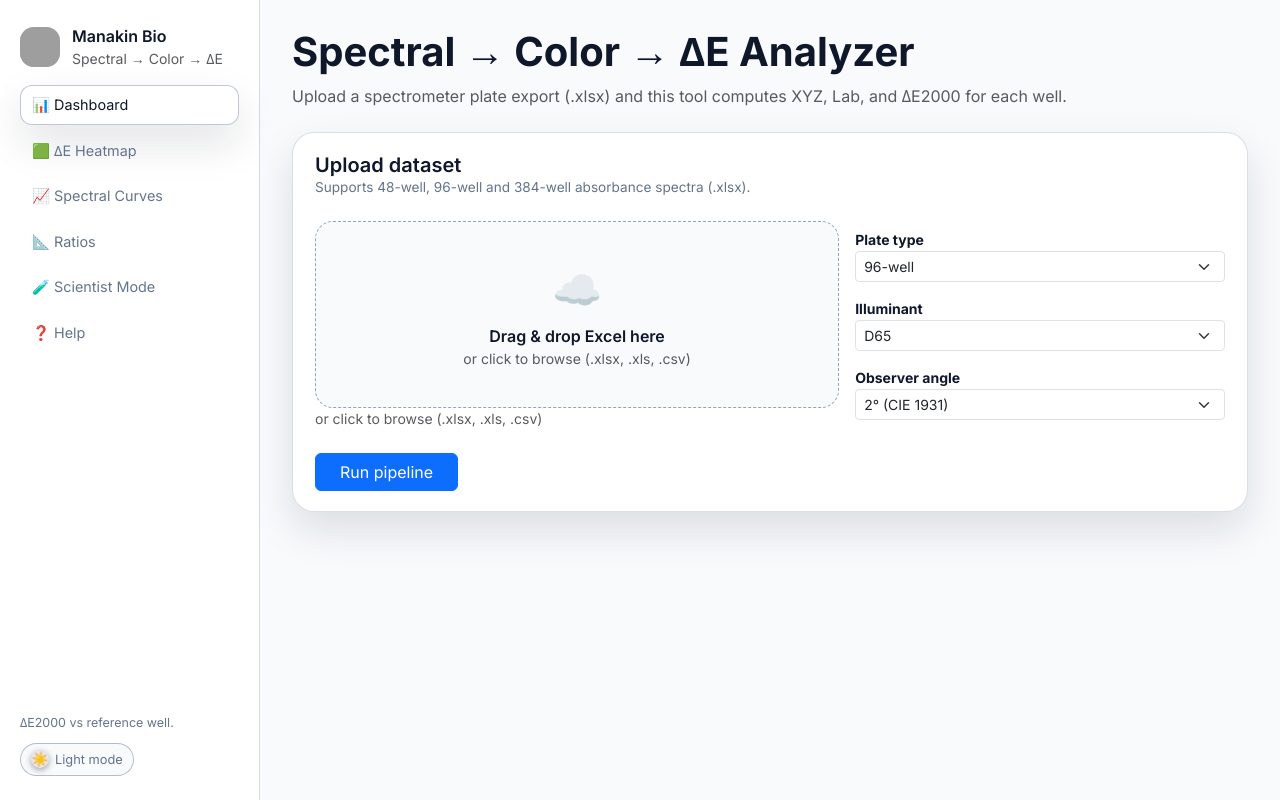
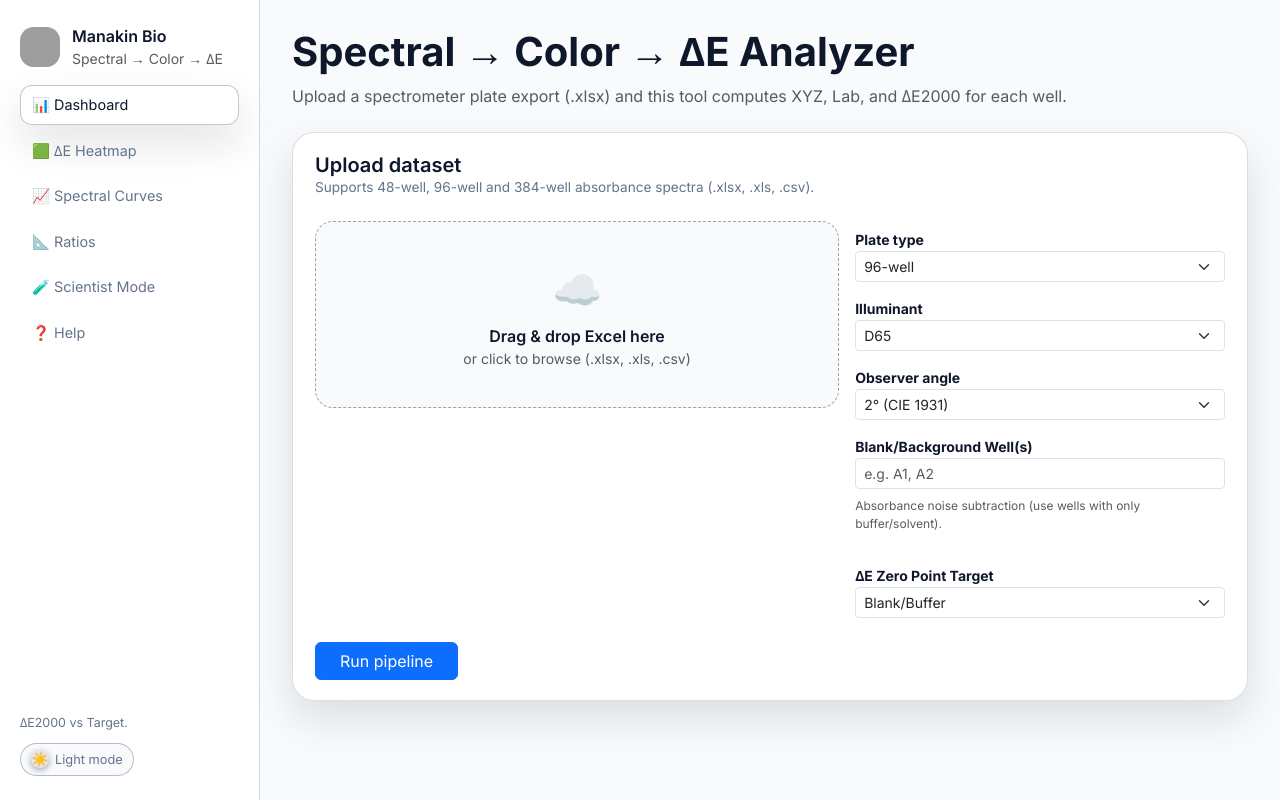
Before and after one commit to SaiPradyoth/colour-pipeline, a Flask app: page / in a window 1280 px wide. Run offline with Flask 3, Linux system fonts and the light colour scheme; grey boxes are pictures that could not be loaded.

Commit message:
Initial commit: Spectral Color Analyzer v2.2

```diff
--- a/app.py
+++ b/app.py
@@ -1,21 +1,23 @@
 # ================================
 # app.py
-# Flask front-end for Spectral → Color → ΔE Analyzer
+# Flask front-end for Spectral -> Color -> DeltaE Analyzer
+# Version 2.2: Fixed PDF Layout & Math Corrections
 # ================================
 
 import os
 import uuid
 import pandas as pd
-import numpy as np  # <--- FIXED: Added this
+import numpy as np
 from flask import Flask, render_template, request, send_file, jsonify
 
 from bs4 import BeautifulSoup
 from reportlab.lib.pagesizes import letter, landscape
-from reportlab.platypus import SimpleDocTemplate, Table, TableStyle, Paragraph
+from reportlab.platypus import SimpleDocTemplate, Table, TableStyle, Paragraph, Spacer
 from reportlab.lib import colors
 from reportlab.lib.styles import getSampleStyleSheet
 from reportlab.lib.units import inch
 
+# Import from your corrected pipeline
 from pipeline import (
     process_plate,
     get_well_spectrum,
@@ -29,15 +31,18 @@ app = Flask(__name__)
 os.makedirs("uploads", exist_ok=True)
 os.makedirs("results", exist_ok=True)
 
+# Fixed L*a*b* Presets
+LAB_PRESETS = {
+    "Buffer": (100.0, 0.0, 0.0),      # Perfect White/Clear
+    "WhiteTile": (95.0, -1.0, 1.0),   # Typical slightly bluish commercial white reference tile
+    "Black": (0.0, 0.0, 0.0),         # Perfect Black
+}
+
 # --------------------------------
 # Helpers
 # --------------------------------
 def make_token() -> str:
     return uuid.uuid4().hex
-
-def token_to_path(token: str) -> str:
-    base = os.path.join("uploads", token)
-    return base + ".bin"
 
 def normalize_plate_type(plate_type: str) -> str:
     if not plate_type: return "96"
@@ -69,20 +74,23 @@ def dataframe_to_html(df: pd.DataFrame) -> str:
     )
 
 # --------------------------------
-# PDF Generation Helper
+# PDF Generation Helper (FIXED LAYOUT)
 # --------------------------------
 def generate_pdf(df, title="Results"):
     filename = f"results/{uuid.uuid4().hex}.pdf"
+    # Use Landscape Letter (11 inch width, 8.5 inch height)
     doc = SimpleDocTemplate(filename, pagesize=landscape(letter))
     elements = []
 
     styles = getSampleStyleSheet()
-    elements.append(Paragraph(title, styles['Title']))
+    title_style = styles['Title']
+    title_style.fontSize = 16
+    elements.append(Paragraph(title, title_style))
+    elements.append(Spacer(1, 12))
 
-    # Convert DataFrame to list of lists
+    # Prepare data
     data = [df.columns.to_list()] + df.values.tolist()
 
-    # Round floats for display in PDF
     clean_data = []
     for row in data:
         new_row = []
@@ -93,15 +101,29 @@ def generate_pdf(df, title="Results"):
                 new_row.append(str(item))
         clean_data.append(new_row)
 
-    table = Table(clean_data)
+    # --- LAYOUT FIX: Dynamic Column Widths ---
+    # Usable width is roughly 9.5 inches (leaving margins)
+    # We distribute this evenly across all columns
+    num_cols = len(df.columns)
+    col_width = (9.5 * inch) / num_cols
+
+    table = Table(clean_data, colWidths=[col_width] * num_cols)
+
     table.setStyle(TableStyle([
-        ('BACKGROUND', (0, 0), (-1, 0), colors.grey),
+        # Header formatting
+        ('BACKGROUND', (0, 0), (-1, 0), colors.Color(0.2, 0.2, 0.2)),
         ('TEXTCOLOR', (0, 0), (-1, 0), colors.whitesmoke),
         ('ALIGN', (0, 0), (-1, -1), 'CENTER'),
+        ('VALIGN', (0, 0), (-1, -1), 'MIDDLE'),
         ('FONTNAME', (0, 0), (-1, 0), 'Helvetica-Bold'),
-        ('BOTTOMPADDING', (0, 0), (-1, 0), 12),
-        ('GRID', (0, 0), (-1, -1), 1, colors.black),
-        ('FONTSIZE', (0, 0), (-1, -1), 8),
+        ('FONTSIZE', (0, 0), (-1, 0), 9),
+        ('BOTTOMPADDING', (0, 0), (-1, 0), 8),
+        ('TOPPADDING', (0, 0), (-1, 0), 8),
+
+        # Data formatting
+        ('GRID', (0, 0), (-1, -1), 0.5, colors.grey),
+        ('FONTSIZE', (0, 1), (-1, -1), 8),
+        ('ROWBACKGROUNDS', (0, 1), (-1, -1), [colors.whitesmoke, colors.white]), # Alternating rows
     ]))
 
     elements.append(table)
@@ -122,20 +144,51 @@ def index():
     error = None
     detected_wells = None
     missing_wells = None
-    reference_well = None
+
+    reference_well = "Buffer"
     file_token = None
     uploaded_filename = None
     wavelength_list = []
+
+    blank_input = ""
+    used_blanks = []
+    ref_target_preset = "Buffer"
+    custom_L, custom_a, custom_b = None, None, None
+    target_display = f"L*={LAB_PRESETS['Buffer'][0]:.2f}, a*={LAB_PRESETS['Buffer'][1]:.2f}, b*={LAB_PRESETS['Buffer'][2]:.2f}"
 
     if request.method == "POST":
         plate_type = request.form.get("plate_type", plate_type)
         illuminant_key = request.form.get("illuminant_key", illuminant_key)
         observer_angle = request.form.get("observer_angle", observer_angle)
 
+        ref_target_preset = request.form.get("ref_target_preset", "Buffer")
+        custom_L = request.form.get("custom_L")
+        custom_a = request.form.get("custom_a")
+        custom_b = request.form.get("custom_b")
+
+        lab_target = None
+        if ref_target_preset == "Custom":
+            try:
+                L = float(custom_L) if custom_L else 0.0
+                a = float(custom_a) if custom_a else 0.0
+                b = float(custom_b) if custom_b else 0.0
+                lab_target = (L, a, b)
+            except ValueError:
+                error = "Custom L*a*b* values must be valid numbers."
+        elif ref_target_preset in LAB_PRESETS:
+            lab_target = LAB_PRESETS[ref_target_preset]
+        else:
+            error = "Invalid Reference Target Preset selected."
+
+        blank_input = request.form.get("blank_wells", "")
+        blank_list = [b.strip() for b in blank_input.split(",") if b.strip()]
+
         uploaded = request.files.get("dataset")
 
         if not uploaded or uploaded.filename == "":
             error = "Please choose a valid file (.xlsx, .xls, .csv)."
+        elif lab_target is None and not error:
+             error = "L*a*b* Target must be defined."
         else:
             try:
                 uploaded_filename = uploaded.filename
@@ -146,25 +199,28 @@ def index():
 
                 plate_type_norm = normalize_plate_type(plate_type)
 
-                # Run Pipeline
-                df_results, detected_wells, reference_well = process_plate(
+                dummy_ref_well = ref_target_preset
+                df_results, detected_wells, _, used_blanks = process_plate(
                     excel_file=filepath,
-                    reference_well=None,
+                    reference_well=dummy_ref_well,
                     plate_type=plate_type_norm,
                     illuminant_key=illuminant_key,
                     observer_angle_deg=float(observer_angle),
+                    blank_wells=blank_list,
+                    lab_target=lab_target
                 )
 
                 file_token = token
                 missing_wells = compute_missing_wells(detected_wells, plate_type_norm)
                 table_html = dataframe_to_html(df_results)
 
-                # Get Raw Matrix
                 df_raw, _ = get_raw_matrix(filepath)
                 raw_matrix_html = dataframe_to_html(df_raw)
                 wavelength_list = df_raw["Wavelength"].astype(float).tolist()
 
                 plate_type = plate_type_norm
+                reference_well = ref_target_preset
+                target_display = f"L*={lab_target[0]:.2f}, a*={lab_target[1]:.2f}, b*={lab_target[2]:.2f}"
 
             except Exception as e:
                 error = f"Error processing file: {str(e)}"
@@ -187,16 +243,45 @@ def index():
         plate_rows=plate_rows,
         plate_cols=plate_cols,
         wavelength_list=wavelength_list,
+        blank_input=blank_input,
+        used_blanks=used_blanks,
+        ref_target_preset=ref_target_preset,
+        custom_L=custom_L, custom_a=custom_a, custom_b=custom_b,
+        target_display=target_display,
     )
 
 @app.route("/recalculate", methods=["POST"])
 def recalculate():
     file_token = request.form.get("file_token")
-    reference_well = request.form.get("reference_well") or None
+    reference_well_display = request.form.get("reference_well_display") or "Target"
     plate_type = request.form.get("plate_type", "96")
     illuminant_key = request.form.get("illuminant_key", "D65")
     observer_angle = request.form.get("observer_angle", "2")
     uploaded_filename = request.form.get("uploaded_filename") or None
+
+    ref_target_preset = request.form.get("ref_target_preset", "Buffer")
+    custom_L = request.form.get("custom_L")
+    custom_a = request.form.get("custom_a")
+    custom_b = request.form.get("custom_b")
+
+    lab_target = None
+    if ref_target_preset == "Custom":
+        try:
+            L = float(custom_L) if custom_L else 0.0
+            a = float(custom_a) if custom_a else 0.0
+            b = float(custom_b) if custom_b else 0.0
+            lab_target = (L, a, b)
+        except ValueError:
+            return "Custom L*a*b* values must be valid numbers.", 400
+    elif ref_target_preset in LAB_PRESETS:
+        lab_target = LAB_PRESETS[ref_target_preset]
+
+    if lab_target is None:
+        return "Invalid Reference Target Preset selected.", 400
+
+    blank_input = request.form.get("blank_wells", "")
+    blank_list = [b.strip() for b in blank_input.split(",") if b.strip()]
+    used_blanks = []
 
     if not file_token: return "Missing file token.", 400
 
@@ -211,12 +296,15 @@ def recalculate():
 
     try:
         plate_type_norm = normalize_plate_type(plate_type)
-        df_results, detected_wells, reference_well = process_plate(
+
+        df_results, detected_wells, _, used_blanks = process_plate(
             excel_file=filepath,
-            reference_well=reference_well,
+            reference_well=ref_target_preset,
             plate_type=plate_type_norm,
             illuminant_key=illuminant_key,
             observer_angle_deg=float(observer_angle),
+            blank_wells=blank_list,
+            lab_target=lab_target
         )
 
         missing_wells = compute_missing_wells(detected_wells, plate_type_norm)
@@ -226,6 +314,8 @@ def recalculate():
         raw_matrix_html = dataframe_to_html(df_raw)
         plate_rows, plate_cols = get_plate_layout(plate_type_norm)
 
+        target_display = f"L*={lab_target[0]:.2f}, a*={lab_target[1]:.2f}, b*={lab_target[2]:.2f}"
+
         return render_template(
             "index.html",
             table_html=table_html,
@@ -233,7 +323,7 @@ def recalculate():
             error=None,
             detected_wells=detected_wells,
             missing_wells=missing_wells,
-            reference_well=reference_well,
+            reference_well=ref_target_preset,
             file_token=file_token,
             uploaded_filename=uploaded_filename,
             plate_type=plate_type_norm,
@@ -242,6 +332,11 @@ def recalculate():
             plate_rows=plate_rows,
             plate_cols=plate_cols,
             wavelength_list=df_raw["Wavelength"].astype(float).tolist(),
+            blank_input=blank_input,
+            used_blanks=used_blanks,
+            ref_target_preset=ref_target_preset,
+            custom_L=custom_L, custom_a=custom_a, custom_b=custom_b,
+            target_display=target_display,
         )
     except Exception as e:
         return f"Error recalculating: {e}", 500
@@ -344,16 +439,11 @@ def download_csv():
     df.to_csv(filename, index=False)
     return send_file(filename, as_attachment=True, download_name="results.csv")
 
-# ---------------------------------------------------
-# MISSING ROUTES ADDED BELOW
-# ---------------------------------------------------
-
 @app.route("/download_pdf", methods=["POST"])
 def download_pdf():
     table_html = request.form.get("data")
     if not table_html: return "No data", 400
 
-    # Parse HTML to DataFrame
     soup = BeautifulSoup(table_html, "html.parser")
     rows = soup.find_all("tr")
     if not rows: return "No data found", 400
@@ -403,7 +493,6 @@ def download_raw_pdf():
 
     try:
         df_raw, _ = get_raw_matrix(filepath)
-        # We might want to limit rows for PDF if it's huge, but let's try standard gen
         pdf_path = generate_pdf(df_raw, title="Raw Absorbance Matrix")
         return send_file(pdf_path, as_attachment=True, download_name="raw_matrix.pdf")
     except Exception as e:
--- a/templates/index.html
+++ b/templates/index.html
@@ -228,15 +228,12 @@
     html[data-theme="dark"] #results-table table {
       background: #0b1120 !important;
     }
-
     html[data-theme="dark"] #results-table tr {
       background: #0f172a !important;
     }
-
     html[data-theme="dark"] #results-table tr:nth-child(even) {
       background: #111827 !important;
     }
-
     html[data-theme="dark"] #results-table td {
       color: #1b2028 !important;
       border-color: #1e293b !important;
@@ -300,6 +297,7 @@ html[data-theme="dark"] #results-table td {
   <div class="text-center text-light">
     <div class="spinner-border" style="width: 48px; height: 48px;"></div>
     <div class="mt-2 small">Processing plate…</div>
+    <div class="small text-muted mt-1" id="loading-target-message"></div>
   </div>
 </div>
 
@@ -356,7 +354,7 @@ html[data-theme="dark"] #results-table td {
     </div>
 
     <div class="sidebar-footer">
-      <div>ΔE2000 vs reference well.</div>
+      <div>ΔE2000 vs Target.</div>
       <button id="theme-toggle" class="theme-toggle" type="button">
         <div class="theme-toggle-thumb">☀️</div>
         <span class="theme-toggle-label">Light mode</span>
@@ -380,7 +378,7 @@ html[data-theme="dark"] #results-table td {
       <!-- Upload card -->
       <div class="card-elevated mb-4">
         <h5 class="card-title">Upload dataset</h5>
-        <p class="card-subtitle">Supports 48-well, 96-well and 384-well absorbance spectra (.xlsx).</p>
+        <p class="card-subtitle">Supports 48-well, 96-well and 384-well absorbance spectra (.xlsx, .xls, .csv).</p>
 
         <form id="upload-form" method="post" enctype="multipart/form-data">
           <div class="row g-3 mt-2">
@@ -390,7 +388,6 @@ html[data-theme="dark"] #results-table td {
                 <div class="fw-semibold">Drag &amp; drop Excel here</div>
                 <div class="text-muted small">or click to browse (.xlsx, .xls, .csv)</div>
               </div>
-              <div class="text-muted small">or click to browse (.xlsx, .xls, .csv)</div>
               <input id="dataset" name="dataset" type="file" accept=".xlsx, .xls, .csv" class="d-none" />
               <div id="upload-status" class="small mt-2 text-muted">
                 {% if uploaded_filename %}
@@ -421,6 +418,29 @@ html[data-theme="dark"] #results-table td {
                 <option value="2" {% if observer_angle=='2' %}selected{% endif %}>2° (CIE 1931)</option>
                 <option value="10" {% if observer_angle=='10' %}selected{% endif %}>10° (CIE 1964)</option>
               </select>
+
+              <!-- NEW: BLANK WELL SELECTOR (FOR NOISE SUBTRACTION) -->
+              <label class="small fw-bold mt-3">Blank/Background Well(s)</label>
+              <input type="text" name="blank_wells" class="form-control form-control-sm mb-2"
+                     value="{{ blank_input or '' }}" placeholder="e.g. A1, A2">
+              <div class="form-text mb-3" style="font-size: 0.75rem;">
+                  Absorbance noise subtraction (use wells with only buffer/solvent).
+              </div>
+
+              <!-- NEW: FIXED REFERENCE COLOR TARGET -->
+              <label class="small fw-bold mt-3">ΔE Zero Point Target</label>
+              <select id="ref_target_preset" name="ref_target_preset" class="form-select form-select-sm mb-2">
+                  <option value="WhiteTile" {% if ref_target_preset=='WhiteTile' %}selected{% endif %}>Perfect White Tile</option>
+                  <option value="Buffer" {% if ref_target_preset=='Buffer' %}selected{% endif %}>Blank/Buffer</option>
+                  <option value="Black" {% if ref_target_preset=='Black' %}selected{% endif %}>Perfect Black</option>
+                  <option value="Custom" {% if ref_target_preset=='Custom' %}selected{% endif %}>Custom L*a*b*</option>
+              </select>
+
+              <div id="custom_lab_inputs" class="row g-2" style="display: none;">
+                  <div class="col-4"><input type="number" step="0.01" name="custom_L" class="form-control form-control-sm" placeholder="L*" value="{{ custom_L or '' }}"></div>
+                  <div class="col-4"><input type="number" step="0.01" name="custom_a" class="form-control form-control-sm" placeholder="a*" value="{{ custom_a or '' }}"></div>
+                  <div class="col-4"><input type="number" step="0.01" name="custom_b" class="form-control form-control-sm" placeholder="b*" value="{{ custom_b or '' }}"></div>
+              </div>
             </div>
           </div>
 
@@ -447,24 +467,47 @@ html[data-theme="dark"] #results-table td {
             {% if missing_wells %}
             <p class="small"><strong>Missing:</strong> {{ missing_wells | join(', ') }}</p>
             {% endif %}
+            {% if used_blanks %}
+            <p class="small text-primary mb-0 mt-2"><strong>Blanks Applied:</strong> {{ used_blanks | join(', ') }}</p>
+            {% endif %}
           </div>
         </div>
 
         <div class="col-lg-6">
           <div class="card-elevated h-100">
             <h5 class="card-title">Reference &amp; export</h5>
-            <p class="card-subtitle">ΔE2000 is relative to the selected reference well.</p>
+            <p class="card-subtitle">ΔE2000 is relative to the <strong>{{ reference_well }}</strong> Target.</p>
 
             <form id="recalc-form" action="/recalculate" method="post" class="mt-2">
-              <label class="small fw-bold">Reference well</label>
-              <select name="reference_well" class="form-select form-select-sm mb-2">
-                {% for w in detected_wells %}
-                <option value="{{ w }}" {% if w == reference_well %}selected{% endif %}>{{ w }}</option>
-                {% endfor %}
+
+                <!-- NEW: BLANK WELL SELECTOR (FOR NOISE SUBTRACTION) -->
+              <label class="small fw-bold">Blank/Background Well(s)</label>
+              <input type="text" name="blank_wells" class="form-control form-control-sm mb-2"
+                     value="{{ blank_input or '' }}" placeholder="e.g. A1, A2">
+                <div class="form-text" style="font-size: 0.75rem;">
+                    Wells used for Absorbance noise subtraction.
+                </div>
+
+                <!-- NEW: FIXED REFERENCE COLOR TARGET -->
+              <label class="small fw-bold mt-3">ΔE Zero Point Target</label>
+              <select id="ref_target_preset_recalc" name="ref_target_preset" class="form-select form-select-sm mb-2">
+                  <option value="WhiteTile" {% if ref_target_preset=='WhiteTile' %}selected{% endif %}>Perfect White Tile</option>
+                  <option value="Buffer" {% if ref_target_preset=='Buffer' %}selected{% endif %}>Blank/Buffer</option>
+                  <option value="Black" {% if ref_target_preset=='Black' %}selected{% endif %}>Perfect Black</option>
+                  <option value="Custom" {% if ref_target_preset=='Custom' %}selected{% endif %}>Custom L*a*b*</option>
               </select>
+
+              <div id="custom_lab_inputs_recalc" class="row g-2 mb-2" style="display: none;">
+                  <div class="col-4"><input type="number" step="0.01" name="custom_L" class="form-control form-control-sm" placeholder="L*" value="{{ custom_L or '' }}"></div>
+                  <div class="col-4"><input type="number" step="0.01" name="custom_a" class="form-control form-control-sm" placeholder="a*" value="{{ custom_a or '' }}"></div>
+                  <div class="col-4"><input type="number" step="0.01" name="custom_b" class="form-control form-control-sm" placeholder="b*" value="{{ custom_b or '' }}"></div>
+              </div>
+
+                <p class="small text-muted mt-2 mb-2">Target ΔE is zero at: <strong>{{ target_display }}</strong></p>
 
               <input type="hidden" name="file_token" value="{{ file_token }}" />
               <input type="hidden" name="uploaded_filename" value="{{ uploaded_filename or '' }}" />
+              <input type="hidden" name="reference_well_display" value="{{ ref_target_preset }}" />
               <input type="hidden" id="recalc_plate_type" name="plate_type" value="{{ plate_type }}" />
               <input type="hidden" id="recalc_illuminant_key" name="illuminant_key" value="{{ illuminant_key }}" />
               <input type="hidden" id="recalc_observer_angle" name="observer_angle" value="{{ observer_angle }}" />
@@ -504,7 +547,7 @@ html[data-theme="dark"] #results-table td {
     <section id="page-heatmap" class="page-section">
       {% if table_html %}
       <div class="card-elevated">
-        <h5 class="card-title">ΔE heatmap</h5>
+        <h5 class="card-title">ΔE heatmap (vs {{ reference_well }} Target)</h5>
         <p class="card-subtitle">Dynamic plate layout with clickable wells.</p>
 
         <div class="heatmap-container mt-3">
@@ -672,6 +715,9 @@ html[data-theme="dark"] #results-table td {
         <br>• Y ≈ green / brightness
         <br>• Z ≈ blue content
       </li>
+      <li><strong> Perfect White Tile</strong>: L* = 95, a* = 0, b* = 0</li>
+      <li><strong> Blank/Buffer</strong> : L* = 100, a* = 0, b* = 0</li>
+      <li><strong> Perfect Black</strong> : L* = 0, a* = 0, b* = 0</li>
 
         <li><strong>Lab (L*, a*, b*):</strong> A color space based on human vision:
         <br>• L* = light ↔ dark
@@ -681,7 +727,9 @@ html[data-theme="dark"] #results-table td {
 
       <li><strong>ΔE2000:</strong> How different two colors are (0 = identical; higher = more different).</li>
 
-      <li><strong>Reference well:</strong> The well chosen as the starting color for ΔE comparison.</li>
+      <li><strong>Reference Target:</strong> The fixed L*a*b* value used as the ΔE = 0 point (e.g., Perfect White).</li>
+
+      <li><strong>Blank Wells:</strong> Wells used to subtract background noise (e.g., buffer/solvent).</li>
 
       <li><strong>Plate type:</strong> Number of wells on the microplate (48, 96, 384).</li>
 
@@ -833,6 +881,31 @@ function syncRecalc() {
   if (el) el.addEventListener("change", syncRecalc);
 });
 syncRecalc();
+
+// NEW JAVASCRIPT FOR TARGET INPUT TOGGLE
+function toggleCustomLabInputs() {
+    const selector = document.getElementById('ref_target_preset');
+    const customInputs = document.getElementById('custom_lab_inputs');
+    if (selector && customInputs) {
+        customInputs.style.display = selector.value === 'Custom' ? 'flex' : 'none';
+    }
+
+    const selectorRecalc = document.getElementById('ref_target_preset_recalc');
+    const customInputsRecalc = document.getElementById('custom_lab_inputs_recalc');
+    if (selectorRecalc && customInputsRecalc) {
+        customInputsRecalc.style.display = selectorRecalc.value === 'Custom' ? 'flex' : 'none';
+    }
+
+    // Update loading message hint based on selection
+    const currentSelector = selectorRecalc || selector;
+    const loadingMessage = document.getElementById('loading-target-message');
+    if (loadingMessage && currentSelector) {
+        loadingMessage.textContent = `Target: ${currentSelector.options[currentSelector.selectedIndex].text.split('(')[0].trim()}`;
+    }
+}
+
+document.getElementById('ref_target_preset')?.addEventListener('change', toggleCustomLabInputs);
+document.getElementById('ref_target_preset_recalc')?.addEventListener('change', toggleCustomLabInputs);
 
 /*********************************************************
  HEATMAP BUILDER (ΔE2000)
@@ -1222,6 +1295,7 @@ document.getElementById("ratio-run-btn")?.addEventListener("click", async () =>
  FINAL INIT
 *********************************************************/
 updateChartTheme();
+toggleCustomLabInputs(); // <--- Run on load to set initial state
 </script>
 
 </body>
```
Also changed, not shown: pipeline.py (+84 -59 lines). Lines whose indentation alone changed are shown as unchanged.
